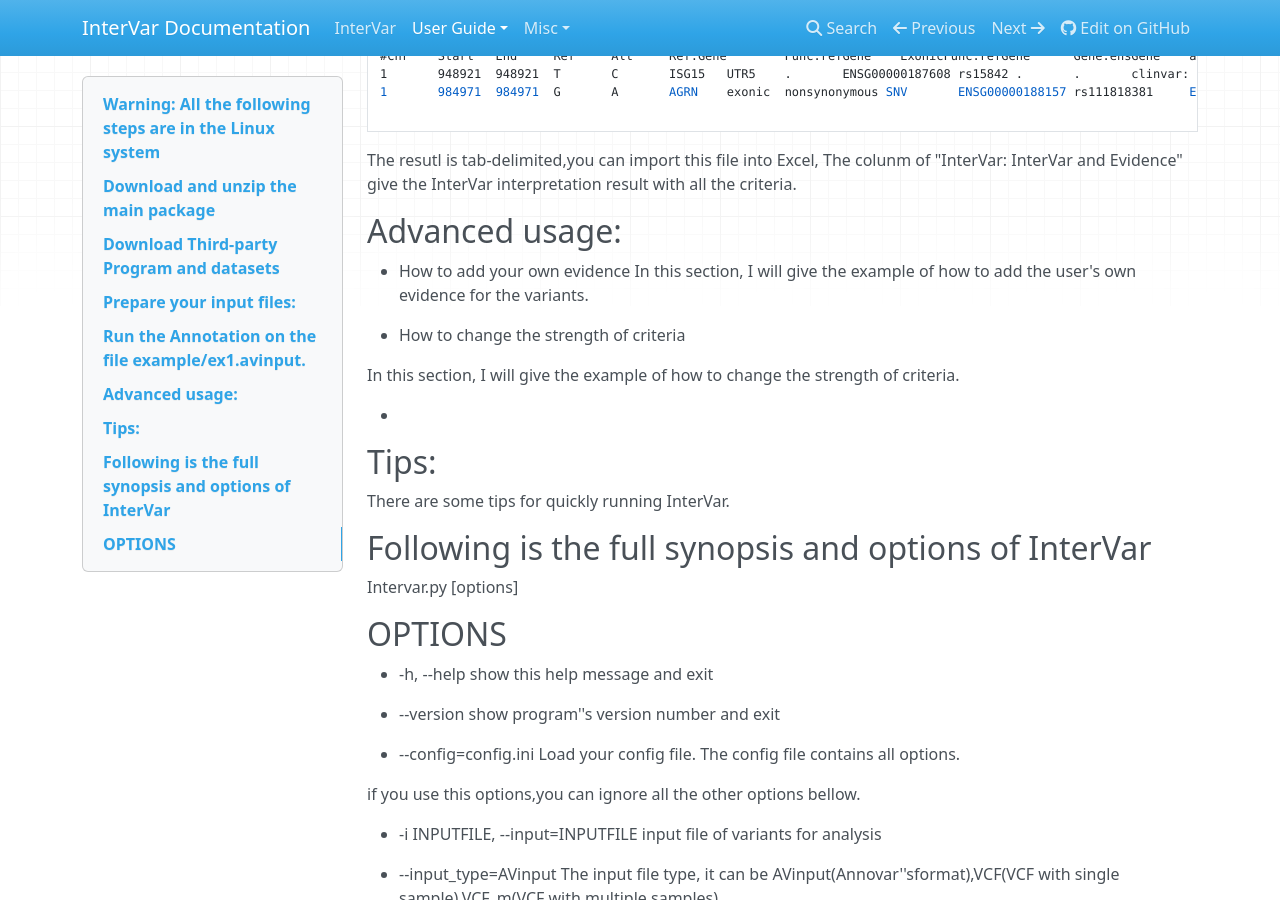
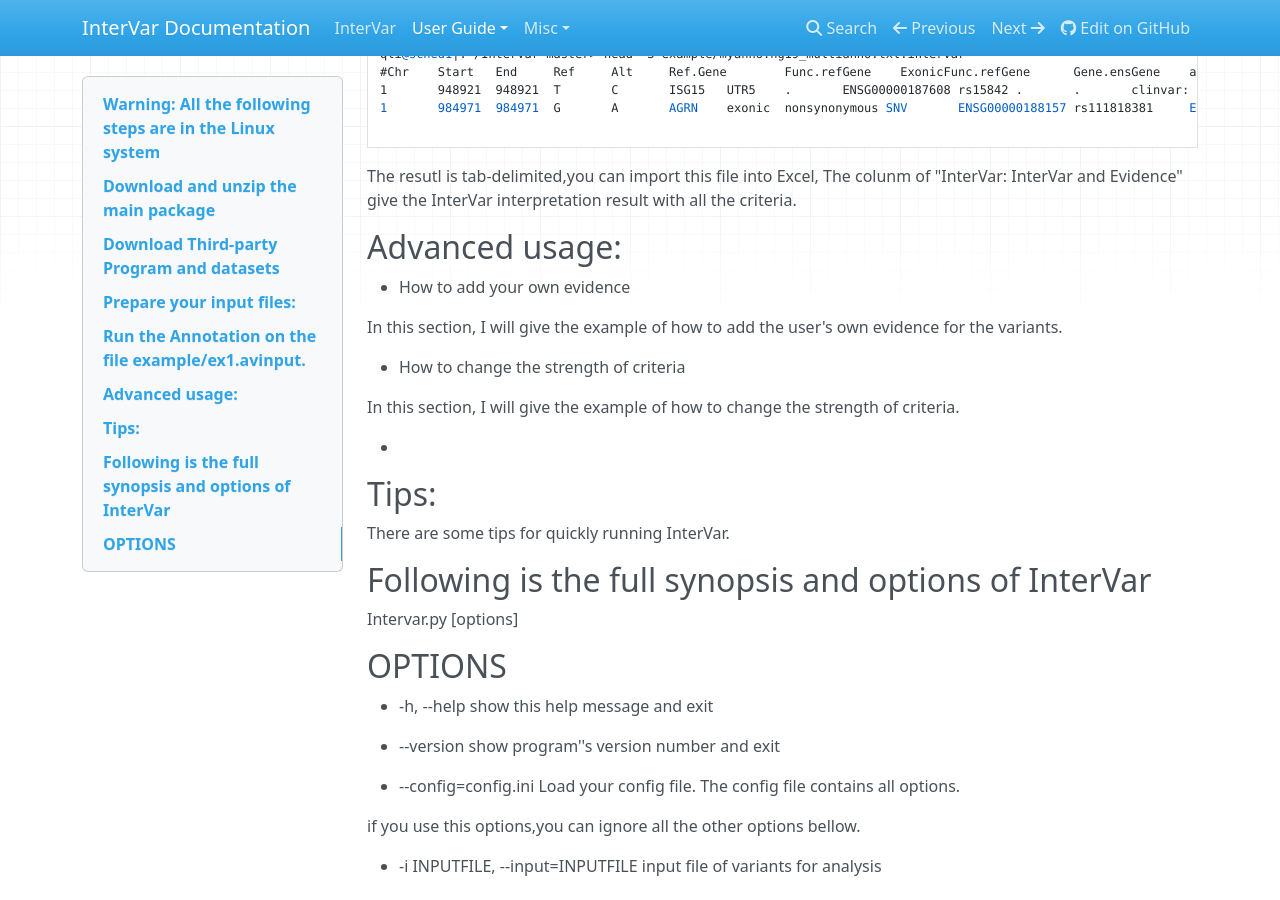
Before and after one commit to WGLab/InterVar, an MkDocs documentation site: the page built from docs/user-guide/manual.md, in a window 1280 px wide and 900 px high, scrolled down 7742 px. Built offline with MkDocs 1.6.1, drawn with Linux system fonts in a browser that asks for light colours; nearby versions of some CDN libraries; old or Windows-style settings are respelled for this version of MkDocs; some of the changed text lies outside the part shown.

Commit message:
update doc

````diff
--- a/docs/user-guide/manual.md
+++ b/docs/user-guide/manual.md
@@ -95,7 +95,7 @@
 drwx------ 33 qli qli  4096 Feb 21 11:13 ..
 
 ```
-Now you can find the main python program as `Intervar.py`, and test the main program of InterVar can run properly by `python Intervar.py` or not:
+Now you can find the main python program as `Intervar.py`, and test the main program of InterVar can run properly or not by `python Intervar.py` :
 
 ```
 qli@sched1|:~/InterVar-master> python Intervar.py
@@ -410,6 +412,7 @@
 ## Advanced usage:
 
 * How to add your own evidence
+
 In this section, I will give the example of how to add the user's own evidence for the variants.
 
 
````
Also changed, not shown: other parts of docs/user-guide/manual.md (+4 -2 lines).
